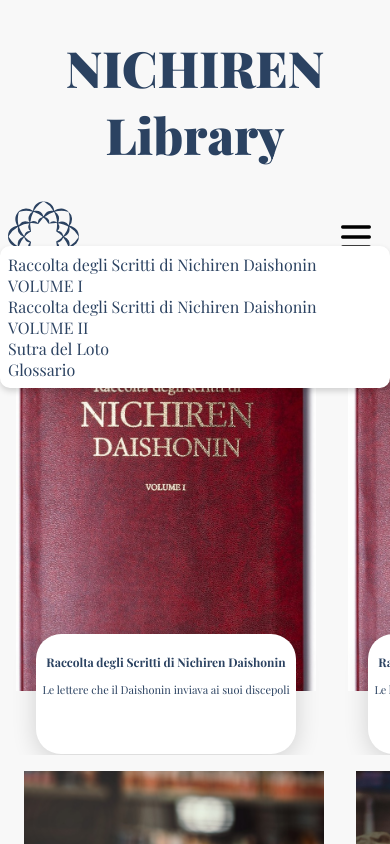
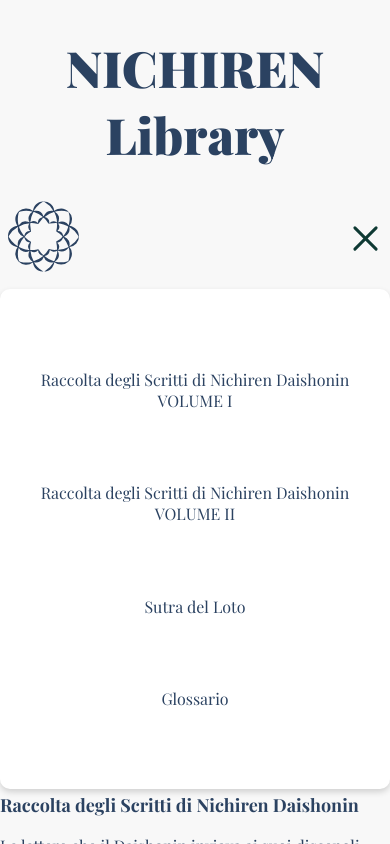
Before and after one commit to upalatucci/biblioteca-nextjs, a Next.js app: page / in a window 390 px wide. Both pictures are taken after a click on the button 356 px from the left and 238 px from the top of the page. Shown: the top 844 px of the page. Built offline with nearby package versions, Linux system fonts and the light colour scheme; a web font is replaced by a local one.

Commit message:
mobile menu

```diff
--- a/components/Navbar/HomeNavbar.tsx
+++ b/components/Navbar/HomeNavbar.tsx
@@ -3,17 +3,21 @@ import { useState } from "react";
 import NavbarItem from "./NavbarItem";
 import Logo from "../../public/istituto-buddista-soka-gakkai.svg";
 import Image from "next/image";
+import classNames from "classnames";
 
-const CLOSE = 1;
-const SHOW = 3;
-const CLOSING = 2;
+const CLOSE = "close";
+const SHOW = "show";
+const SHOWING = "showing";
+const CLOSING = "closing";
 
 const HomeNavbar = () => {
   const [mobileMenuOpen, setMobileMenuOpen] = useState(CLOSE);
 
   const closeMobileMenu = () => {
-    if (mobileMenuOpen === CLOSE) setMobileMenuOpen(SHOW);
-    else if (mobileMenuOpen === SHOW) {
+    if (mobileMenuOpen === CLOSE) {
+      setMobileMenuOpen(SHOWING);
+      setTimeout(() => setMobileMenuOpen(SHOW), 400);
+    } else if (mobileMenuOpen === SHOW) {
       setMobileMenuOpen(CLOSING);
       setTimeout(() => setMobileMenuOpen(CLOSE), 400);
     }
@@ -26,29 +30,19 @@ const HomeNavbar = () => {
           <Image src={Logo} alt="logo istituto buddista italiano soka gakkai" />
         </a>
       </Link>
-      <button className="mobileMenu" onClick={closeMobileMenu}>
-        <svg
-          className="w-6 h-6"
-          fill="none"
-          stroke="currentColor"
-          viewBox="0 0 24 24"
-          xmlns="http://www.w3.org/2000/svg"
-        >
-          <path
-            strokeLinecap="round"
-            strokeLinejoin="round"
-            strokeWidth={2}
-            d="M4 6h16M4 12h16M4 18h16"
-          />
-        </svg>
+      <button
+        className={classNames("mobileMenu", {
+          open: [SHOW, SHOWING].includes(mobileMenuOpen),
+        })}
+        onClick={closeMobileMenu}
+      >
+        <span className="ham"></span>
+        <span className="ham"></span>
+        <span className="ham"></span>
       </button>
 
       {mobileMenuOpen !== CLOSE && (
-        <div
-          className={`mobile-nav-items ${
-            mobileMenuOpen === SHOW ? "show" : "hide"
-          }`}
-        >
+        <div className={`mobile-nav-items ${mobileMenuOpen}`}>
           <Link href="/rsnd-vol1" passHref>
             <a>Raccolta degli Scritti di Nichiren Daishonin VOLUME I</a>
           </Link>
--- a/pages/index.tsx
+++ b/pages/index.tsx
@@ -16,23 +16,6 @@ export default function Home() {
   const router = useRouter();
   const [searchText, setSearchText] = useState("");
 
-  // const [searchedPosts, setSearchedPosts] = useState();
-
-  // const jsxPosts = posts.map((post) => {
-  //   return <PostResults post={post} key={post.id} />;
-  // });
-
-  // const onSearchPost = async (searchText) => {
-  //   const response = await fetch(`/api/search?q=${searchText}`);
-
-  //   const jsonResponse = await response.json();
-
-  //   setSearchedPosts(
-  //     mapElasticResultToPost(jsonResponse)?.map((post) => (
-  //       <PostResults post={post} key={post.id} />
-  //     ))
-  //   );
-  // };
   const onSearch = (e: React.FormEvent) => {
     e.preventDefault();
     const query = searchText ? { q: searchText } : null;
@@ -52,7 +35,7 @@ export default function Home() {
       <div>
         <h1>NICHIREN Library</h1>
         <HomeNavbar />
-        <section className="books">
+        <div>
           <ImageWithTextOverlay
             image={raccoltaVol1}
             title="Raccolta degli Scritti di Nichiren Daishonin"
@@ -76,7 +59,7 @@ export default function Home() {
             width={475}
             height={530}
           />
-        </section>
+        </div>
 
         <section className="books container">
           <ImageWithTextOverlay
--- a/styles/nav.scss
+++ b/styles/nav.scss
@@ -48,23 +48,31 @@ nav {
     z-index: 1000;
     box-shadow: var(--shadow-sm);
     position: absolute;
-    top: 45px;
+    top: 88px;
+    height: 500px;
     left: 0;
     right: 0;
     display: flex;
     flex-direction: column;
-    opacity: 0;
-    transition: all 0.4s;
+    align-items: center;
+    justify-content: space-evenly;
+    background-color: white;
+    border-radius: var(--border-radius-sm);
 
-    &.show {
-      height: auto;
-      opacity: 1;
-      background-color: white;
-      border-radius: var(--border-radius-sm);
+    &.showing {
+      animation: show-menu 0.2s;
+    }
+
+    &.closing {
+      animation: show-menu 0.5s reverse;
     }
 
     @include onDesktop {
       display: none;
+    }
+
+    & a {
+      text-align: center;
     }
   }
 
@@ -103,3 +111,57 @@ nav {
     }
   }
 }
+
+.mobileMenu {
+  height: 30px;
+  width: 33px;
+  position: relative;
+  padding: 0;
+
+  .ham {
+    position: absolute;
+    left: 0;
+    top: 0;
+    height: 3px;
+    width: 33px;
+    border-radius: 20px;
+    background-color: #0e3933;
+    display: block;
+    position: relative;
+    opacity: 1;
+    transition: all 0.4s;
+  }
+
+  .ham:first-child {
+    top: -10px;
+  }
+
+  .ham:last-child {
+    top: 10px;
+  }
+
+  &.open .ham:first-child {
+    transform: translateY(11px) rotate(45deg);
+  }
+
+  &.open .ham:last-child {
+    transform: translateY(-12px) rotate(-45deg);
+  }
+
+  &.open .ham:nth-child(2) {
+    height: 0;
+    width: 0;
+    opacity: 0;
+  }
+}
+
+@keyframes show-menu {
+  0% {
+    opacity: 0;
+    transform: scale(0);
+  }
+  100% {
+    opacity: 1;
+    transform: scale(1);
+  }
+}
```
